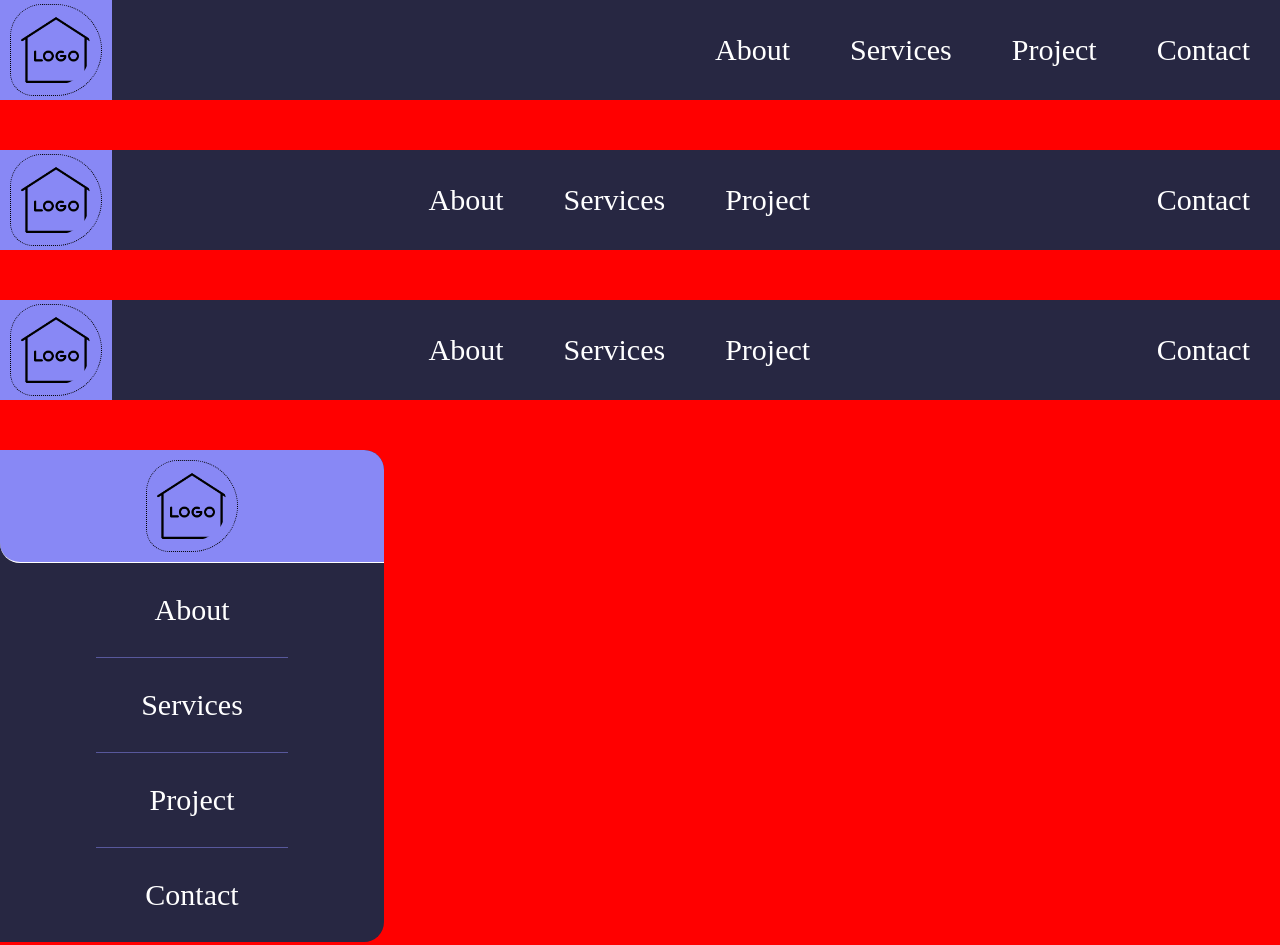
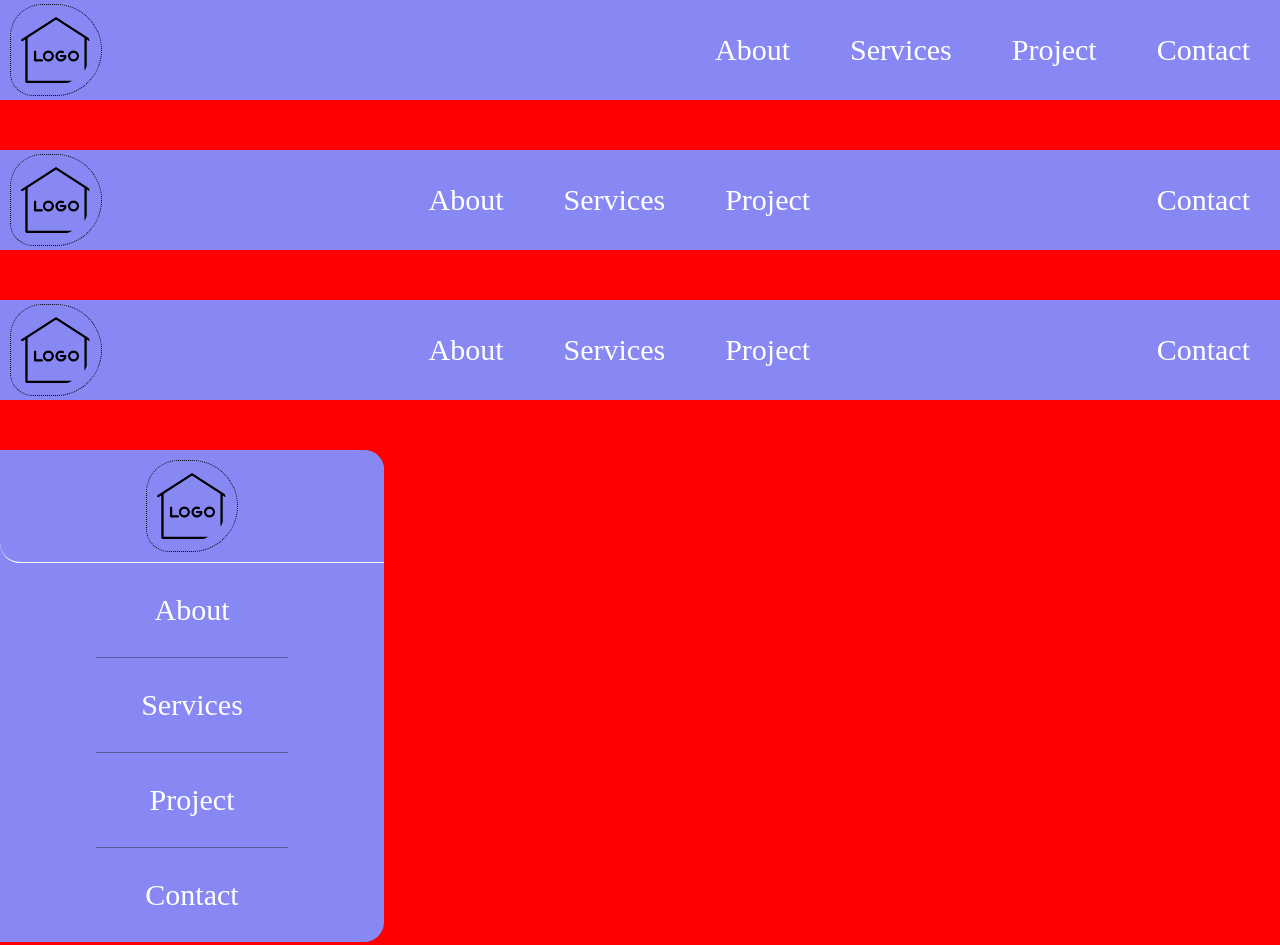
Before and after one commit to ToamAppleSeeds/netlify-deploy-2, a plain HTML site: page html/nav.html in a window 1280 px wide. Shown: the top 945 px of the page. Drawn offline with Linux system fonts and the light colour scheme.

Commit message:
first commit

```diff
--- a/cssFlex/navStyles/colors.styles.css
+++ b/cssFlex/navStyles/colors.styles.css
@@ -1,3 +1,3 @@
 :root{
-    --COLOR_PURPLE:rgb(39, 39, 66);
+    --COLOR_PURPLE:rgb(136, 136, 245);
 }
```
